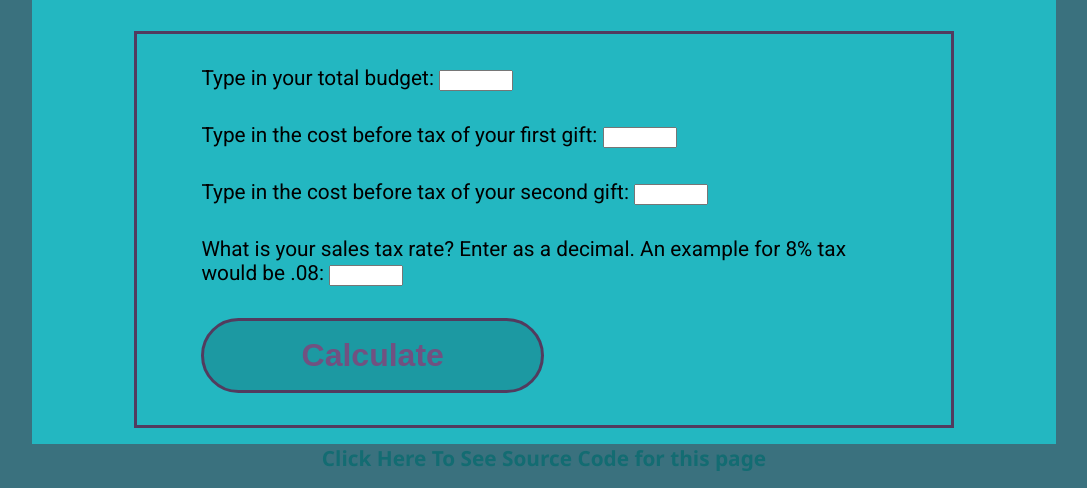
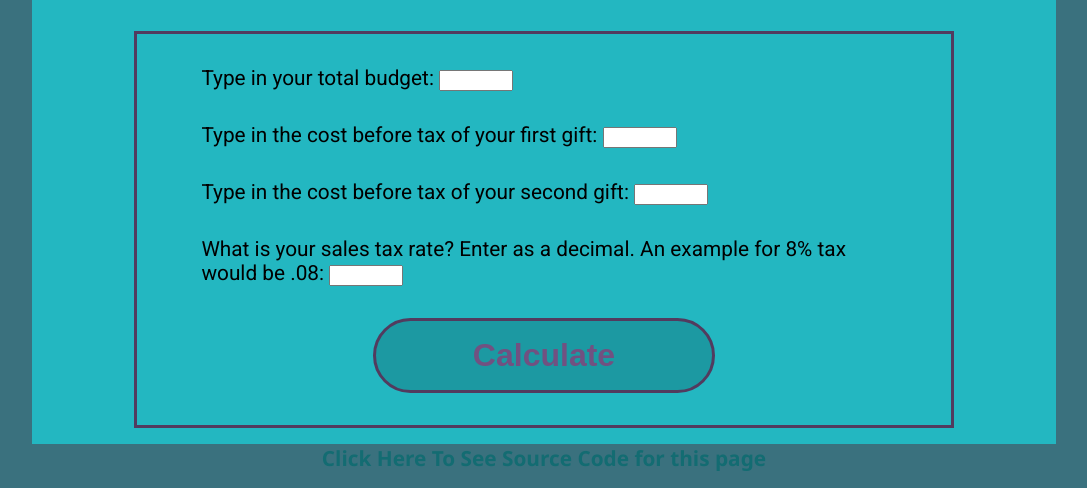
Before and after one commit to CourseworkFullstackAcademy/block16_Functions, a plain HTML site: page block16GuidedPractice/index.html in a window 1280 px wide. Shown: the part 710-1198 px from the top of the page, without its empty margins (96-1183 px from the left). Drawn offline with Linux system fonts and the light colour scheme.

Commit message:
centered calculate button

```diff
--- a/block16GuidedPractice/style.css
+++ b/block16GuidedPractice/style.css
@@ -70,14 +70,14 @@ img {
 	margin: 2rem ;
 }
 
-/*Why is this not moving the submit button to the center?
-
-.submit {
-	display: block;
-	margin: 0 auto;
-}*/
 .inputField {
 	width: 10ch;
+}
+
+.button {
+	display: flex;
+	justify-content: center;
+  	align-items: center;
 }
 
 .button:hover, .button:focus {
@@ -85,9 +85,6 @@ img {
 	cursor: pointer;
 }
 
-.button {
-	margin: auto 0;
-}
 
 #calculateBtn {
 	border-radius: 10rem;
```
